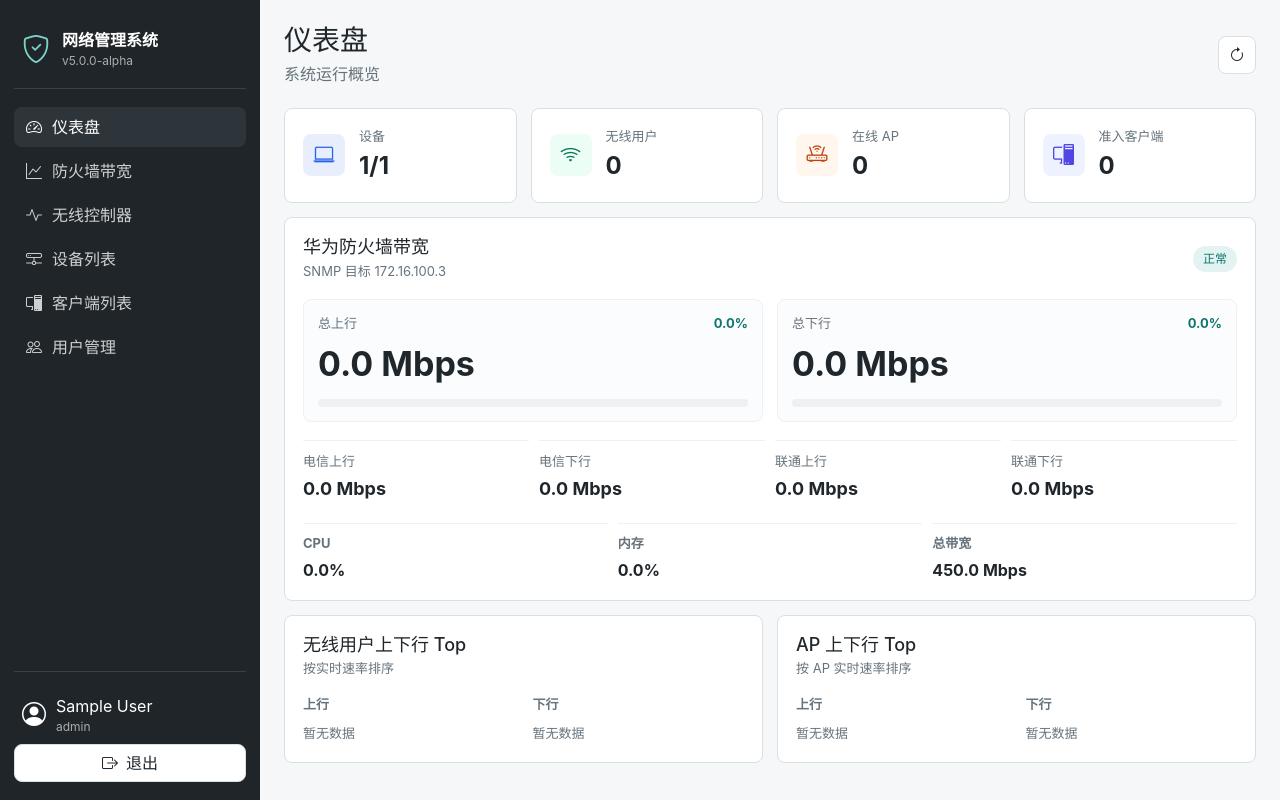
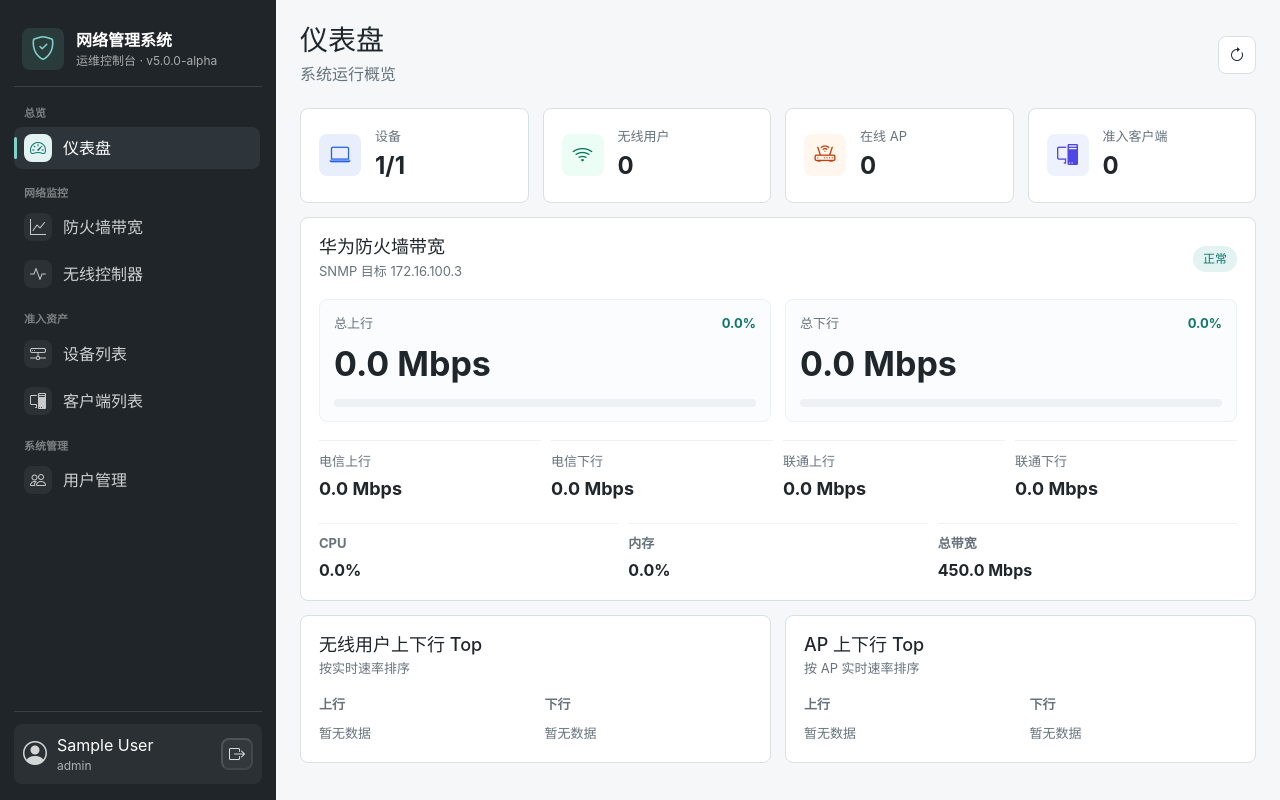
Before and after one commit to jiangcb0916/NMS, a Flask app: page / in a window 1280 px wide. Run offline with Flask 2, Linux system fonts and the light colour scheme; a user stored in the database is signed in; tables that the repository leaves empty hold one stand-in row (values such as "Sample post"); a database or web service that is not in the repository returns one stand-in record (values such as "Sample title"); data that the repository does not hold is empty; some libraries are stand-ins or nearby versions.

Commit message:
完善菜单栏

```diff
--- a/static/css/app.css
+++ b/static/css/app.css
@@ -32,33 +32,50 @@ select {
 
 .app-shell {
     display: grid;
-    grid-template-columns: 260px minmax(0, 1fr);
+    grid-template-columns: 276px minmax(0, 1fr);
     min-height: 100vh;
 }
 
 .sidebar {
     display: flex;
     flex-direction: column;
+    align-self: start;
+    position: sticky;
+    top: 0;
+    height: 100vh;
+    max-height: 100vh;
+    overflow: hidden;
     background: var(--nav);
     color: #fff;
-    padding: 18px 14px;
+    padding: 18px 14px 16px;
 }
 
 .brand {
     display: flex;
     align-items: center;
     gap: 12px;
-    padding: 10px 8px 18px;
+    padding: 10px 8px 16px;
     border-bottom: 1px solid rgba(255, 255, 255, 0.12);
 }
 
-.brand i {
-    font-size: 28px;
+.brand-mark {
+    display: grid;
+    place-items: center;
+    flex: 0 0 auto;
+    width: 42px;
+    height: 42px;
+    border-radius: 8px;
+    background: rgba(125, 211, 199, 0.12);
     color: #7dd3c7;
+}
+
+.brand-mark i {
+    font-size: 24px;
 }
 
 .brand-title {
     font-weight: 700;
+    letter-spacing: 0;
 }
 
 .brand-version,
@@ -70,19 +87,57 @@ select {
 .nav-list {
     display: flex;
     flex-direction: column;
-    gap: 4px;
+    flex: 1 1 auto;
+    gap: 16px;
+    min-height: 0;
     margin-top: 18px;
+    overflow-y: auto;
+    padding-right: 2px;
+}
+
+.nav-section {
+    display: grid;
+    gap: 5px;
+}
+
+.nav-section-title {
+    padding: 0 10px;
+    color: rgba(255, 255, 255, 0.42);
+    font-size: 11px;
+    font-weight: 700;
+    letter-spacing: 0;
 }
 
 .nav-item {
+    position: relative;
     display: flex;
     align-items: center;
-    gap: 10px;
-    min-height: 40px;
-    padding: 0 12px;
+    gap: 11px;
+    min-height: 42px;
+    padding: 0 12px 0 10px;
     border-radius: 8px;
     color: rgba(255, 255, 255, 0.78);
     text-decoration: none;
+    transition: background 0.16s ease, color 0.16s ease;
+}
+
+.nav-item i {
+    display: grid;
+    place-items: center;
+    flex: 0 0 auto;
+    width: 28px;
+    height: 28px;
+    border-radius: 8px;
+    background: rgba(255, 255, 255, 0.06);
+    color: rgba(255, 255, 255, 0.74);
+    font-size: 16px;
+}
+
+.nav-item span {
+    min-width: 0;
+    overflow: hidden;
+    text-overflow: ellipsis;
+    white-space: nowrap;
 }
 
 .nav-item.active,
@@ -91,26 +146,77 @@ select {
     color: #fff;
 }
 
+.nav-item.active::before {
+    position: absolute;
+    left: 0;
+    width: 3px;
+    height: 22px;
+    border-radius: 999px;
+    background: #7dd3c7;
+    content: "";
+}
+
+.nav-item.active i {
+    background: var(--accent-soft);
+    color: var(--accent);
+}
+
 .nav-item.disabled {
     opacity: 0.55;
     cursor: default;
 }
 
 .sidebar-footer {
+    flex: 0 0 auto;
     margin-top: auto;
     border-top: 1px solid rgba(255, 255, 255, 0.12);
-    padding-top: 14px;
+    padding-top: 12px;
 }
 
 .current-user {
     display: flex;
     align-items: center;
     gap: 10px;
-    padding: 8px;
+    min-width: 0;
+    padding: 9px;
+    border-radius: 8px;
+    background: rgba(255, 255, 255, 0.05);
 }
 
-.current-user i {
+.current-user > i {
+    flex: 0 0 auto;
     font-size: 24px;
+    color: rgba(255, 255, 255, 0.8);
+}
+
+.current-user > div {
+    flex: 1 1 auto;
+    min-width: 0;
+}
+
+#current-user-name,
+#current-user-role {
+    overflow: hidden;
+    text-overflow: ellipsis;
+    white-space: nowrap;
+}
+
+.logout-icon-button {
+    display: grid;
+    place-items: center;
+    flex: 0 0 auto;
+    width: 32px;
+    height: 32px;
+    border-color: rgba(255, 255, 255, 0.14);
+    background: rgba(255, 255, 255, 0.04);
+    color: rgba(255, 255, 255, 0.84);
+    border-radius: 8px;
+    cursor: pointer;
+}
+
+.logout-icon-button:hover {
+    background: rgba(255, 255, 255, 0.08);
+    color: #fff;
 }
 
 .icon-text-button,
@@ -1061,6 +1167,14 @@ th {
 
     .sidebar {
         position: static;
+        height: auto;
+        max-height: none;
+        overflow: visible;
+    }
+
+    .nav-list {
+        overflow: visible;
+        padding-right: 0;
     }
 
     .metric-grid,
--- a/templates/base.html
+++ b/templates/base.html
@@ -12,18 +12,24 @@
     <div class="app-shell">
         <aside class="sidebar">
             <div class="brand">
-                <i class="bi bi-shield-check"></i>
+                <div class="brand-mark"><i class="bi bi-shield-check"></i></div>
                 <div>
                     <div class="brand-title">网络管理系统</div>
-                    <div class="brand-version">{{ config.VERSION }}</div>
+                    <div class="brand-version">运维控制台 · {{ config.VERSION }}</div>
                 </div>
             </div>
 
             <nav class="nav-list">
+                <div class="nav-section">
+                    <div class="nav-section-title">总览</div>
                     <a class="nav-item active" href="#" id="dashboard-nav" data-section="dashboard">
                         <i class="bi bi-speedometer2"></i>
                         <span>仪表盘</span>
                     </a>
+                </div>
+
+                <div class="nav-section">
+                    <div class="nav-section-title">网络监控</div>
                     <a class="nav-item" href="#" id="firewall-bandwidth-nav" data-section="firewall-bandwidth">
                         <i class="bi bi-graph-up"></i>
                         <span>防火墙带宽</span>
@@ -32,6 +38,10 @@
                         <i class="bi bi-activity"></i>
                         <span>无线控制器</span>
                     </a>
+                </div>
+
+                <div class="nav-section">
+                    <div class="nav-section-title">准入资产</div>
                     <a class="nav-item" href="#" id="devices-nav" data-section="access">
                         <i class="bi bi-hdd-network"></i>
                         <span>设备列表</span>
@@ -40,10 +50,15 @@
                         <i class="bi bi-pc-display"></i>
                         <span>客户端列表</span>
                     </a>
+                </div>
+
+                <div class="nav-section">
+                    <div class="nav-section-title">系统管理</div>
                     <a class="nav-item" href="#" id="users-nav">
                         <i class="bi bi-people"></i>
                         <span>用户管理</span>
                     </a>
+                </div>
             </nav>
 
             <div class="sidebar-footer">
@@ -53,11 +68,10 @@
                         <div id="current-user-name">-</div>
                         <div id="current-user-role">-</div>
                     </div>
+                    <button class="logout-icon-button" id="logout-button" type="button" title="退出">
+                        <i class="bi bi-box-arrow-right"></i>
+                    </button>
                 </div>
-                <button class="icon-text-button" id="logout-button" type="button">
-                    <i class="bi bi-box-arrow-right"></i>
-                    <span>退出</span>
-                </button>
             </div>
         </aside>
 
```
Lines whose indentation alone changed are shown as unchanged.
